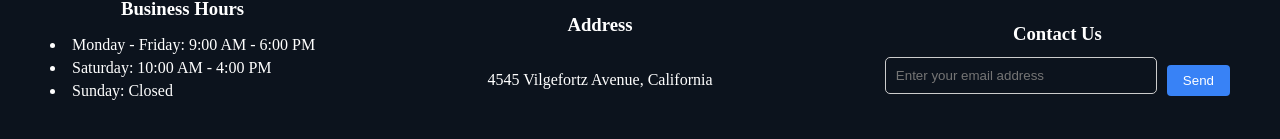
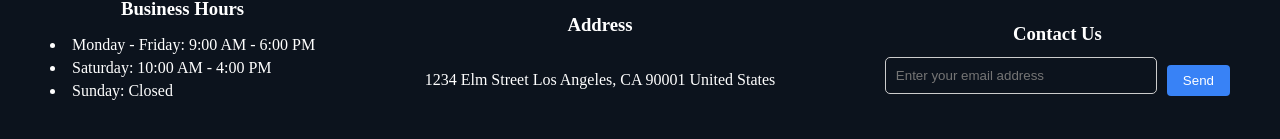
Before and after one commit to smodha/Website_LandingPage, a website: page index.html in a window 1280 px wide. Shown: the part 1591-1730 px from the top of the page. Drawn offline with Linux system fonts and the light colour scheme.

Commit message:
address change

```diff
--- a/index.html
+++ b/index.html
@@ -85,7 +85,9 @@
             </div>
             <div class = "address">
                 <h3>Address</h3>
-                <p>4545 Vilgefortz Avenue, California</p>
+                <p>1234 Elm Street
+                    Los Angeles, CA 90001
+                    United States</p>
             </div>
             <div class="contact-us">
                 <h3>Contact Us</h3>
```
